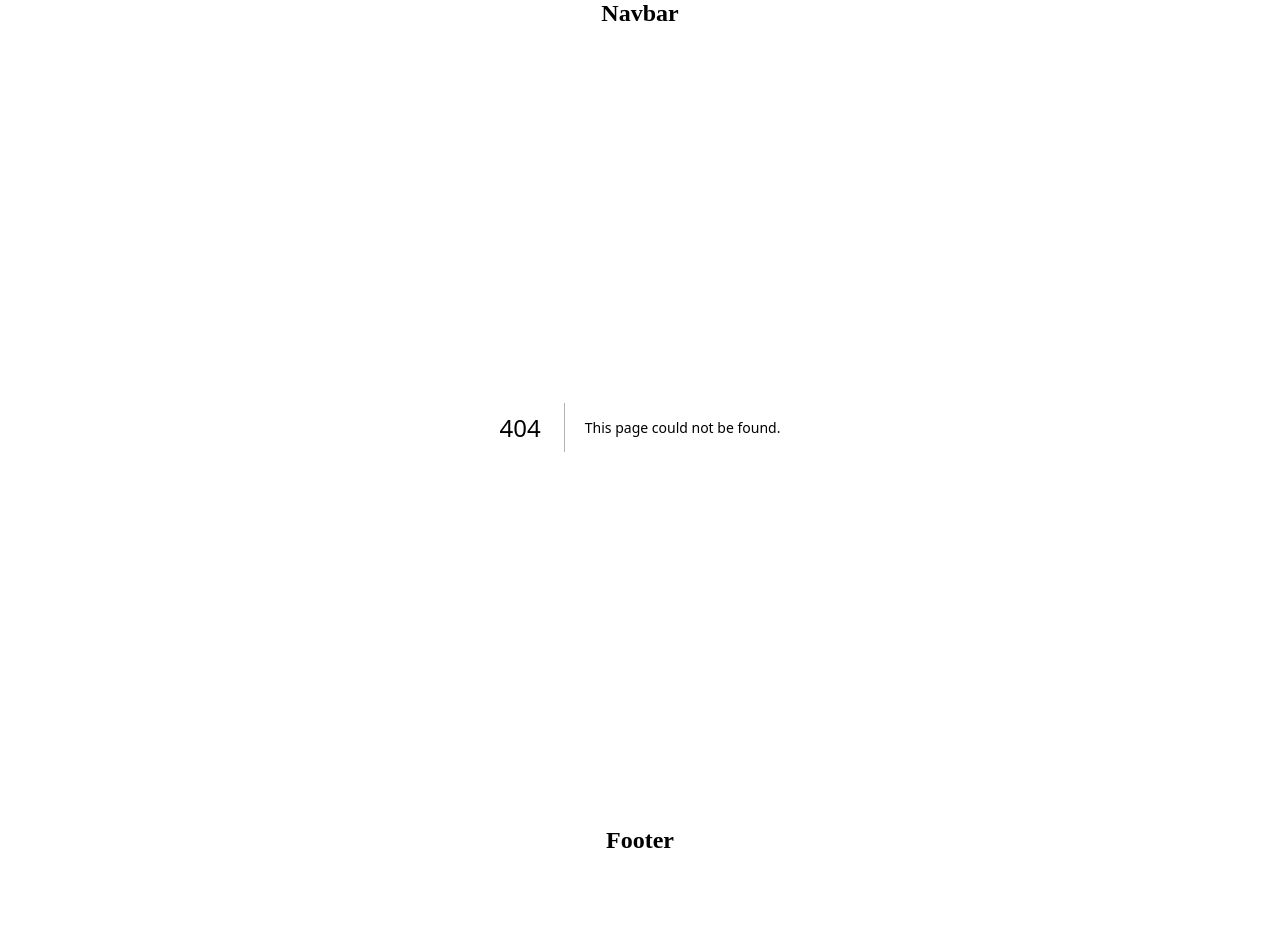
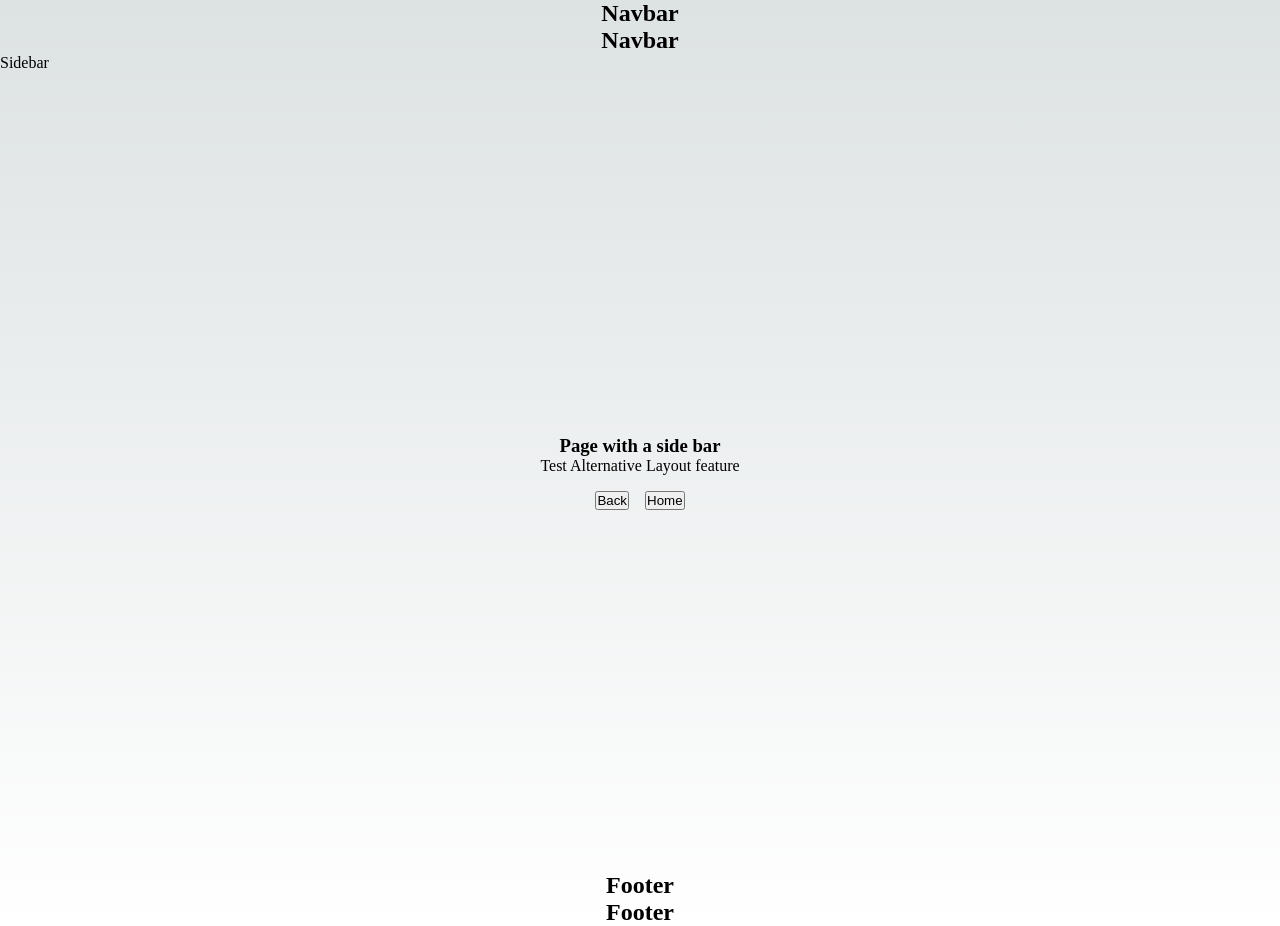
Before and after one commit to lesenelir/demo-for-nextjs, a Next.js app: page /alternativeLayout in a window 1280 px wide. Before the commit this address had no page. Before the commit the page ends 854 px from the top, so only its background shows below. Built offline with nearby package versions, Linux system fonts and the light colour scheme.

Commit message:
feat: alternative layout => perPage Layouts

```diff
--- /dev/null
+++ b/src/components/layout/LayoutWithSidebar.tsx
@@ -0,0 +1,25 @@
+import React from "react"
+import Navbar from "@/components/layout/Navbar"
+import Footer from "@/components/layout/Footer"
+
+interface IProps {
+  children: React.ReactNode
+}
+
+// Alternative Layout Component ( Second choice Layout Component )
+function LayoutWithSidebar(props: IProps) {
+  const {children} = props
+
+  return (
+    <>
+      <Navbar/>
+      <Navbar/>
+      <aside>Sidebar</aside>
+      <main>{children}</main>
+      <Footer/>
+      <Footer/>
+    </>
+  )
+}
+
+export default LayoutWithSidebar
--- a/src/pages/_app.tsx
+++ b/src/pages/_app.tsx
@@ -1,16 +1,38 @@
 import type {AppProps} from 'next/app'
+import {NextPage} from "next"
+import React, {ReactElement, ReactNode} from "react"
 import Layout from "@/components/layout/Layout"
-
-import '@/styles/globals.css'
 
 // Next.js support import css file from node_modules.
 // import 'bootstrap/dist/css/bootstrap.css'
+import '@/styles/globals.css'
 
-export default function App({Component, pageProps}: AppProps) {
-  // return <Component {...pageProps} />
-  return (
-    <Layout>
-      <Component {...pageProps}/>
-    </Layout>
-  )
+
+// export default function App({Component, pageProps}: AppProps) {
+//   return <Component {...pageProps} />
+//
+//   return (
+//     <Layout>
+//       <Component {...pageProps}/>
+//     </Layout>
+//   )
+//
+// }
+
+export type NextPageWithLayout<P = {}, IP = P> = NextPage<P, IP> & {
+  getLayout?: (page: ReactElement) => ReactNode
 }
+
+type AppPropsWithLayout = AppProps & {
+  Component: NextPageWithLayout
+}
+
+function App({Component, pageProps}: AppPropsWithLayout) {
+  const renderWithLayout = Component.getLayout || function (page) {
+    return <Layout>{page}</Layout>
+  }
+
+  return renderWithLayout(<Component {...pageProps}/>)
+}
+
+export default App
--- /dev/null
+++ b/src/pages/alternativeLayout/index.tsx
@@ -0,0 +1,39 @@
+/**
+ * use the alternative layout in one of the pages ==> change the default layout
+ */
+import {ReactElement} from "react"
+import {NextPageWithLayout} from "@/pages/_app"
+import LayoutWithSidebar from "@/components/layout/LayoutWithSidebar"
+import RouterButton from "@/components/utils/RouterButton"
+
+import styles from '../../styles/alternativeLayout.module.css'
+
+// function AlternativeLayoutPage() {
+//   return (
+//     <div className={styles.box}>
+//       <h3>Page with a side bar</h3>
+//       <p>Test {'Alternative Layout '} feature</p>
+//     </div>
+//   )
+// }
+
+const AlternativeLayoutPage: NextPageWithLayout = () => {
+  return (
+    <div className={styles.box}>
+      <h3>Page with a side bar</h3>
+      <p>Test {'Alternative Layout '} feature</p>
+      <RouterButton/>
+    </div>
+  )
+}
+
+export default AlternativeLayoutPage
+
+// Define getLayout function. The parameter page is AlternativeLayoutPage.
+AlternativeLayoutPage.getLayout = function getLayout(page: ReactElement) {
+  return (
+    <LayoutWithSidebar>
+      {page}
+    </LayoutWithSidebar>
+  )
+}
--- a/src/pages/index.tsx
+++ b/src/pages/index.tsx
@@ -22,6 +22,7 @@ function Home() {
           <li><Link href={'/about'}>About Page</Link></li>
           <li><Link href={'/products/1'}>Products Page</Link></li>
           <li><Link href={'/todolist'}>TodoList Page</Link></li>
+          <li><Link href={'/alternativeLayout'}>AlternativeLayout Page</Link></li>
         </ul>
       </main>
     </>
--- /dev/null
+++ b/src/styles/alternativeLayout.module.css
@@ -0,0 +1,7 @@
+.box {
+  display: flex;
+  flex-direction: column;
+  justify-content: center;
+  align-items: center;
+  min-height: 100vh;
+}
```
Also changed, not shown: 1 other file (tests, documents, lock files or other folders).
